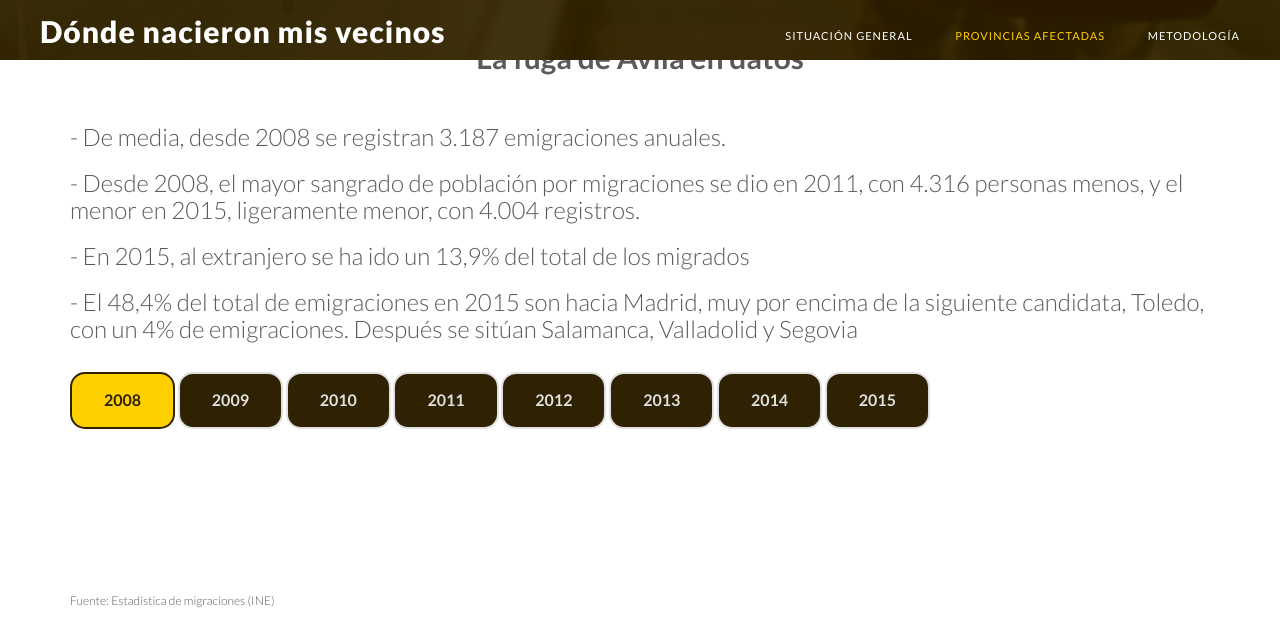
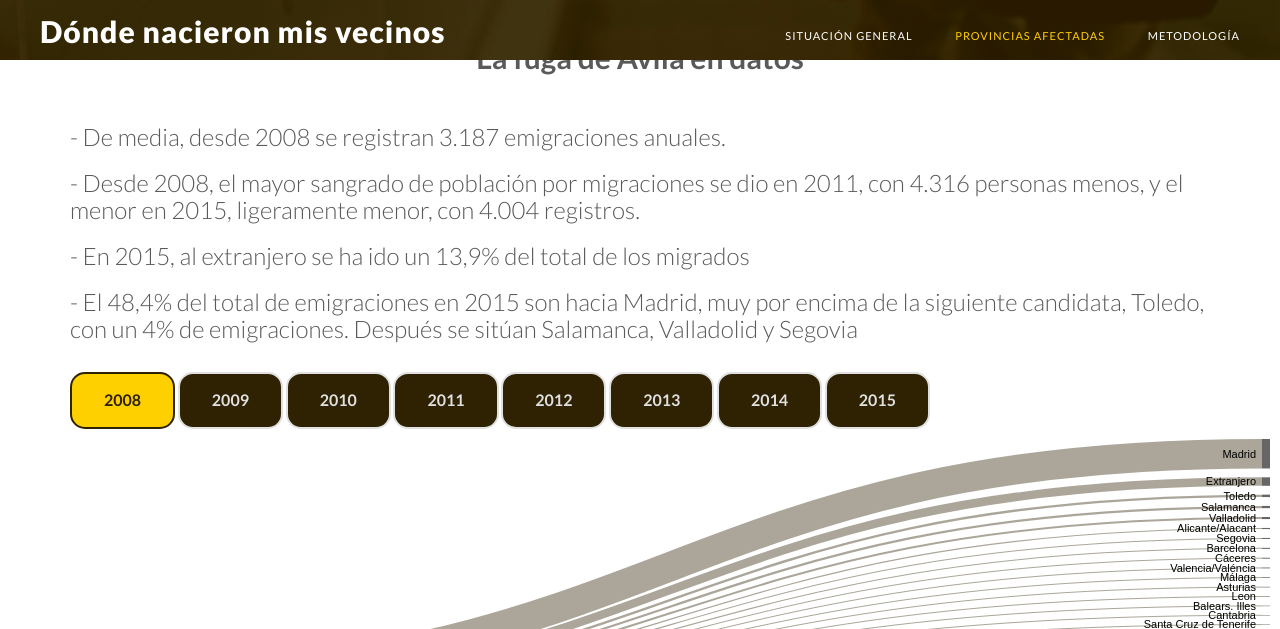
Before and after one commit to medialab-prado/flujos-demograficos-interior-espanya, a plain HTML site: page provincias.html in a window 1280 px wide. Both pictures are taken after a click on the button "2008". Shown: the part 1054-1683 px from the top of the page. Drawn offline with Linux system fonts and the light colour scheme.

Commit message:
Fix path

```diff
--- a/assets/js/custom.js
+++ b/assets/js/custom.js
@@ -15,9 +15,9 @@
       $(this).addClass('active');
       var year = $(this).html();
 
-      var newUrl = "/assets/img/sankey_svg/svg_" + province + "/" + province + "_" + year + ".svg";
+      var newUrl = "assets/img/sankey_svg/svg_" + province + "/" + province + "_" + year + ".svg";
 
-      $('object[data-province="'+province+'"]').attr('data', newUrl);
+      $('iframe[data-province="'+province+'"]').attr('src', newUrl);
 
     });
 	});
--- a/provincias.html
+++ b/provincias.html
@@ -118,7 +118,7 @@
 <!-- Imagen -->
 <!--<img src="assets/img/sankey/avila/sankey_avila_2015.png" class="img-responsive" alt="Flujos migratorios de Ávila de 2008 a 2015" align="centered">-->
 
-<object data-province="avila" type="image/svg+xml" data="/assets/img/sankey_svg/svg_avila/avila_2015.svg">
+<object data-province="avila" type="image/svg+xml" data="assets/img/sankey_svg/svg_avila/avila_2015.svg">
   Tu navegador no soporta SVG
 </object>
 
```
